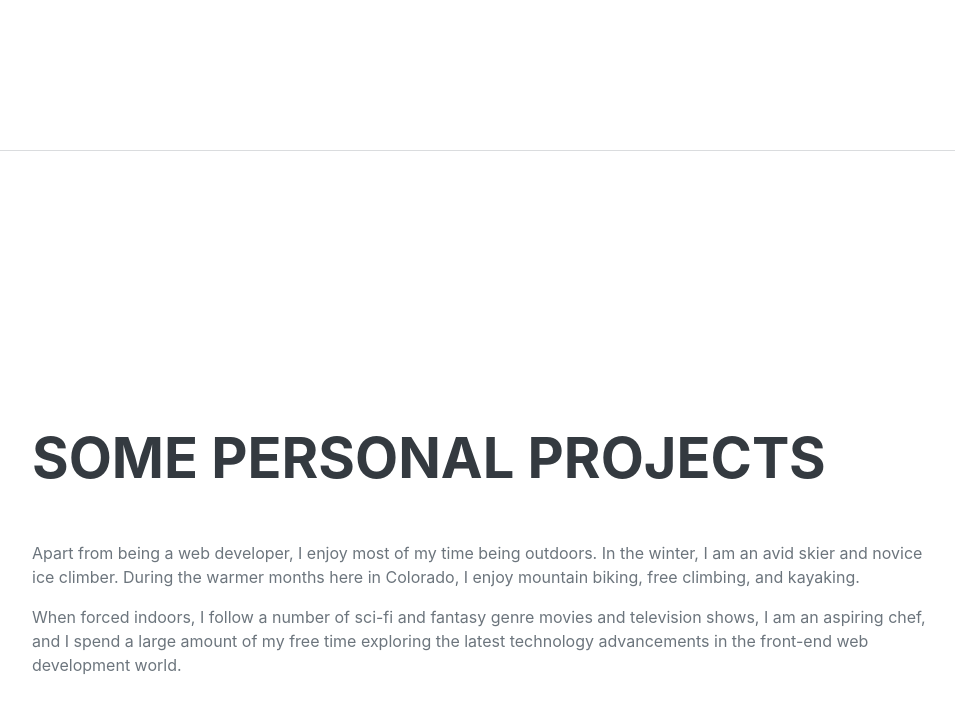
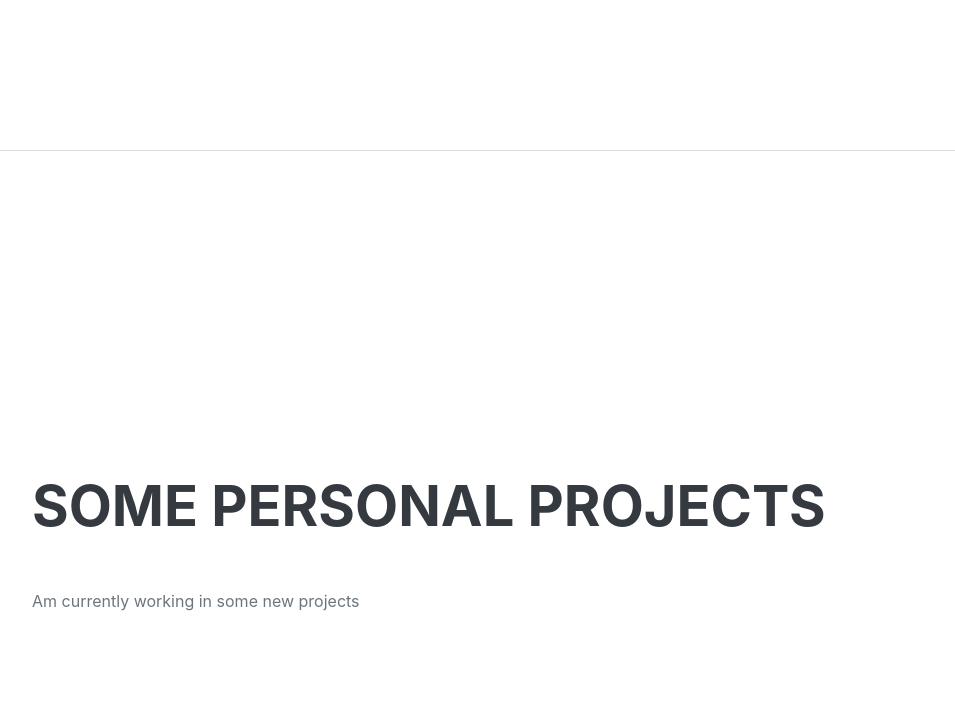
Before and after one commit to JulianArHiguita/CV, a plain HTML site: page index.html in a window 1280 px wide. Shown: the part 3053-3765 px from the top of the page, without its empty margins (288-1243 px from the left). Drawn offline with nearby package versions, Linux system fonts and the light colour scheme; a web font is replaced by a local one.

Commit message:
Actualizacion2 14_11_2024

```diff
--- a/index.html
+++ b/index.html
@@ -117,8 +117,8 @@
             <section class="resume-section" id="projects">
                 <div class="resume-section-content">
                     <h2 class="mb-5">Some personal projects</h2>
-                    <p>Apart from being a web developer, I enjoy most of my time being outdoors. In the winter, I am an avid skier and novice ice climber. During the warmer months here in Colorado, I enjoy mountain biking, free climbing, and kayaking.</p>
-                    <p class="mb-0">When forced indoors, I follow a number of sci-fi and fantasy genre movies and television shows, I am an aspiring chef, and I spend a large amount of my free time exploring the latest technology advancements in the front-end web development world.</p>
+                    <p>Am currently working in some new projects</p>
+                   <!--<p class="mb-0">When forced indoors, I follow a number of sci-fi and fantasy genre movies and television shows, I am an aspiring chef, and I spend a large amount of my free time exploring the latest technology advancements in the front-end web development world.</p>-->
                 </div>
             </section>
             <hr class="m-0" />
```
